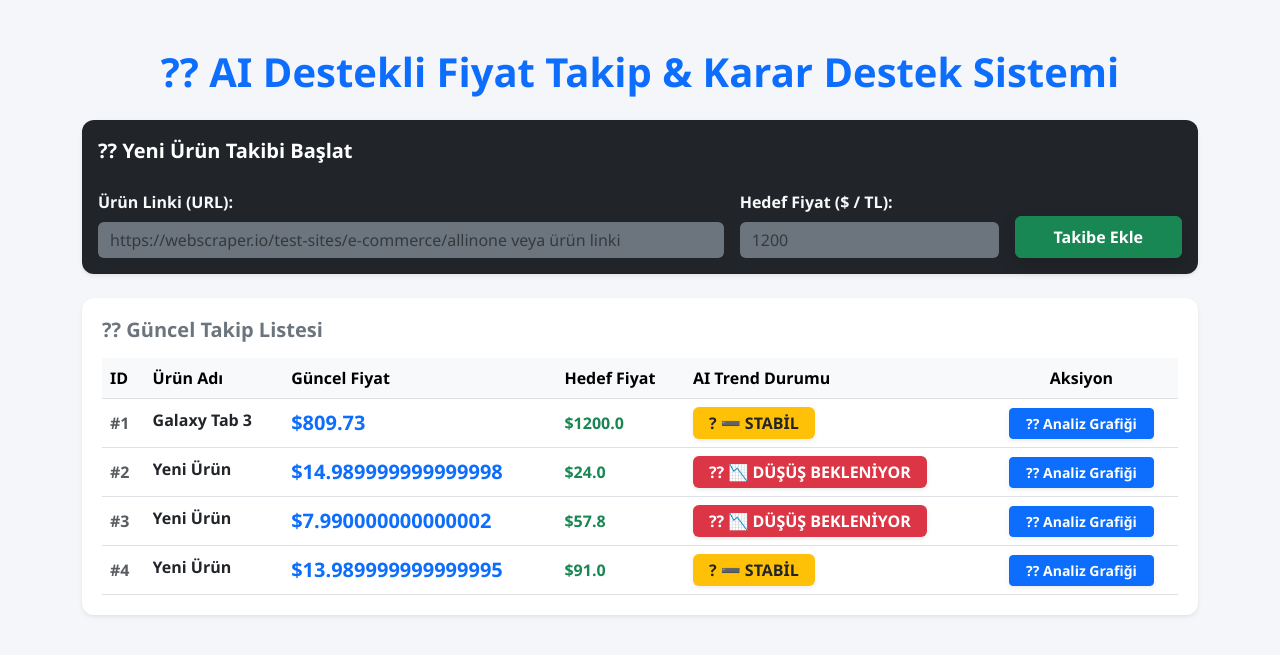
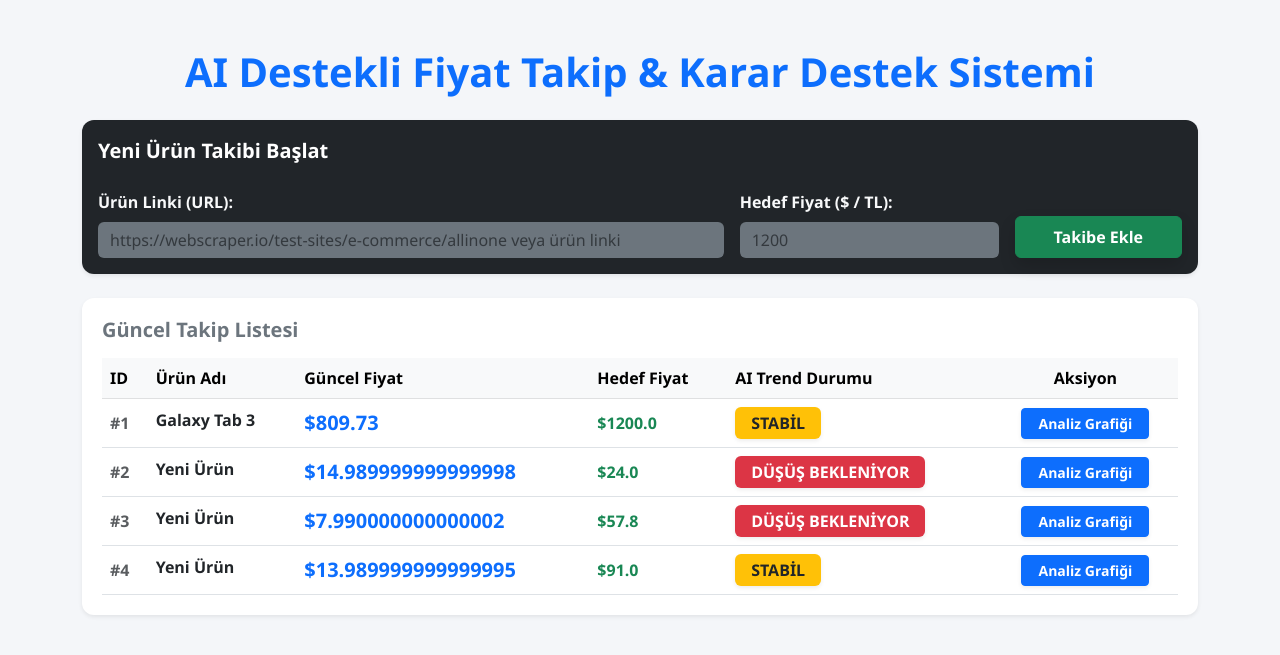
Before and after one commit to senacotur/fiyat-takip-sistemi, a Flask app: page / in a window 1280 px wide. Shown: the top 655 px of the page. Run offline with Flask 3, Linux system fonts and the light colour scheme.

Commit message:
Fix: Soru işaretleri temizlendi, kararlı karakter seti yüklendi

```diff
--- a/templates/index.html
+++ b/templates/index.html
@@ -3,7 +3,7 @@
 <head>
      <meta charset="UTF-8">
      <meta name="viewport" content="width=device-width, initial-scale=1.0">
-    <title>?? AI Fiyat Karar Destek Sistemi</title>
+     <title>AI Fiyat Karar Destek Sistemi</title>
      <link href="https://cdn.jsdelivr.net/npm/bootstrap@5.3.0/dist/css/bootstrap.min.css" rel="stylesheet">
      <script src="https://cdn.jsdelivr.net/npm/chart.js"></script>
      <style>
@@ -16,10 +16,10 @@
 <body>
 
      <div class="container mt-5">
-        <h1 class="mb-4 text-center text-primary fw-bold">?? AI Destekli Fiyat Takip & Karar Destek Sistemi</h1>
+          <h1 class="mb-4 text-center text-primary fw-bold">AI Destekli Fiyat Takip & Karar Destek Sistemi</h1>
 
           <div class="card mb-4 shadow-sm bg-dark text-white">
-            <div class="card-header border-0 bg-transparent fw-bold pt-3 fs-5">?? Yeni Ürün Takibi Başlat</div>
+               <div class="card-header border-0 bg-transparent fw-bold pt-3 fs-5">Yeni Ürün Takibi Başlat</div>
                <div class="card-body">
                     <form action="/add" method="POST" class="row g-3">
                          <div class="col-md-7">
@@ -38,7 +38,7 @@
           </div>
 
           <div class="table-container shadow-sm mb-4">
-            <h3 class="fs-5 fw-bold mb-3 text-secondary">?? Güncel Takip Listesi</h3>
+               <h3 class="fs-5 fw-bold mb-3 text-secondary">Güncel Takip Listesi</h3>
                <div class="table-responsive">
                     <table class="table table-hover align-middle mb-0">
                          <thead class="table-light">
@@ -59,18 +59,18 @@
                                    <td class="fw-bold text-primary fs-5">${{ prod[4] }}</td>
                                    <td class="text-success fw-bold">${{ prod[3] }}</td>
                                    <td>
-                                {% if 'ALIM FIRSATI' in prod[5] %}
-                                    <span class="badge bg-success px-3 py-2 fs-6 shadow-sm">?? {{ prod[5] }}</span>
-                                {% elif 'DÜŞÜŞ' in prod[5] %}
-                                    <span class="badge bg-danger px-3 py-2 fs-6 shadow-sm">?? {{ prod[5] }}</span>
-                                {% elif 'STABİL' in prod[5] %}
-                                    <span class="badge bg-warning text-dark px-3 py-2 fs-6 shadow-sm">? {{ prod[5] }}</span>
+                                        {% if 'ALIM' in prod[5] or 'ALIM FIRSATI' in prod[5] %}
+                                             <span class="badge bg-success px-3 py-2 fs-6 shadow-sm">ALIM FIRSATI</span>
+                                        {% elif 'DUSUS' in prod[5] or 'DÜŞÜŞ' in prod[5] %}
+                                             <span class="badge bg-danger px-3 py-2 fs-6 shadow-sm">DÜŞÜŞ BEKLENİYOR</span>
+                                        {% elif 'STABIL' in prod[5] or 'STABİL' in prod[5] %}
+                                             <span class="badge bg-warning text-dark px-3 py-2 fs-6 shadow-sm">STABİL</span>
                                         {% else %}
-                                    <span class="badge bg-info text-dark px-3 py-2 fs-6 shadow-sm">?? {{ prod[5] }}</span>
+                                             <span class="badge bg-info text-dark px-3 py-2 fs-6 shadow-sm">YÜKSELİŞ TRENDİ</span>
                                         {% endif %}
                                    </td>
                                    <td class="text-center">
-                                <button class="btn btn-sm btn-primary fw-bold px-3 shadow-sm" onclick="showChart({{ prod[0] }}, '{{ prod[1] }}')">?? Analiz Grafiği</button>
+                                        <button class="btn btn-sm btn-primary fw-bold px-3 shadow-sm" onclick="showChart({{ prod[0] }}, '{{ prod[1] }}')">Analiz Grafiği</button>
                                    </td>
                               </tr>
                               {% endfor %}
@@ -93,7 +93,7 @@
 
           function showChart(productId, productName) {
                document.getElementById('chartCard').classList.remove('d-none');
-            document.getElementById('chartTitle').innerText = "?? " + productName + " - Zaman Serisi Yapay Zeka Eğrisi";
+               document.getElementById('chartTitle').innerText = "Analiz: " + productName + " - Zaman Serisi Eğrisi";
 
                fetch('/api/chart/' + productId)
                     .then(response => response.json())
```
Also changed, not shown: prices.db. Lines whose indentation alone changed are shown as unchanged.
